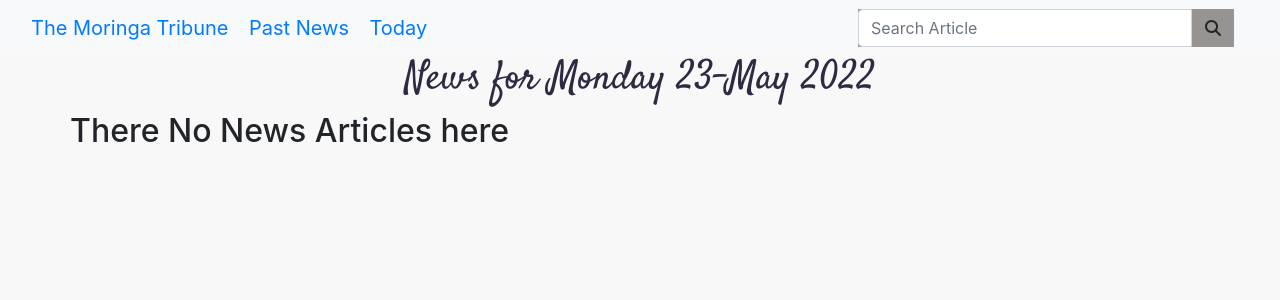
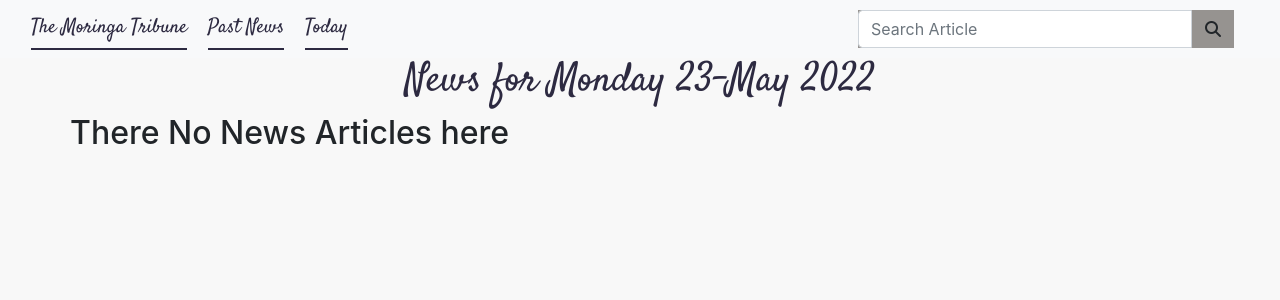
Before and after one commit to Reuben-Kipkemboi/Moringa-Tribune, a Django app: page / in a window 1280 px wide. Shown: the top 300 px of the page. Run offline with Django 3.2, Linux system fonts and the light colour scheme; data that the repository does not hold is empty; some libraries are stand-ins or nearby versions.

Commit message:
st:navbar-styling - optimizes link styling

```diff
--- a/news/static/css/basenews.css
+++ b/news/static/css/basenews.css
@@ -25,3 +25,8 @@ body{
   color: #994055;
   font-family: 'Satisfy', cursive;
 }
+#tribune, #past, #today{
+  color: #2D2A41;
+  font-family: 'Satisfy', cursive;
+  border-bottom: 2px solid #2D2A41;
+}
--- a/news/templates/navbar.html
+++ b/news/templates/navbar.html
@@ -15,9 +15,9 @@
 <nav class="navbar navbar-inverse bg-light">
   <div class="container-fluid">
     <div class="navbar-header">
-      <a class="navbar-brand" href="{% url 'newsToday' %}">The Moringa Tribune</a>
-      <a class="navbar-brand" href="{% url 'newsToday' %}">Past News</a>
-      <a class="navbar-brand" href="{% url 'newsToday' %}"> Today</a>
+      <a class="navbar-brand" href="{% url 'newsToday' %}" id="tribune">The Moringa Tribune</a>
+      <a class="navbar-brand" href="{% url 'newsToday' %}" id="past">Past News</a>
+      <a class="navbar-brand" href="{% url 'newsToday' %}" id="today"> Today</a>
     </div>
     <!-- Adding a search form  -->
     <div class="col-sm-4 col-md-4 navbar-right">
```
